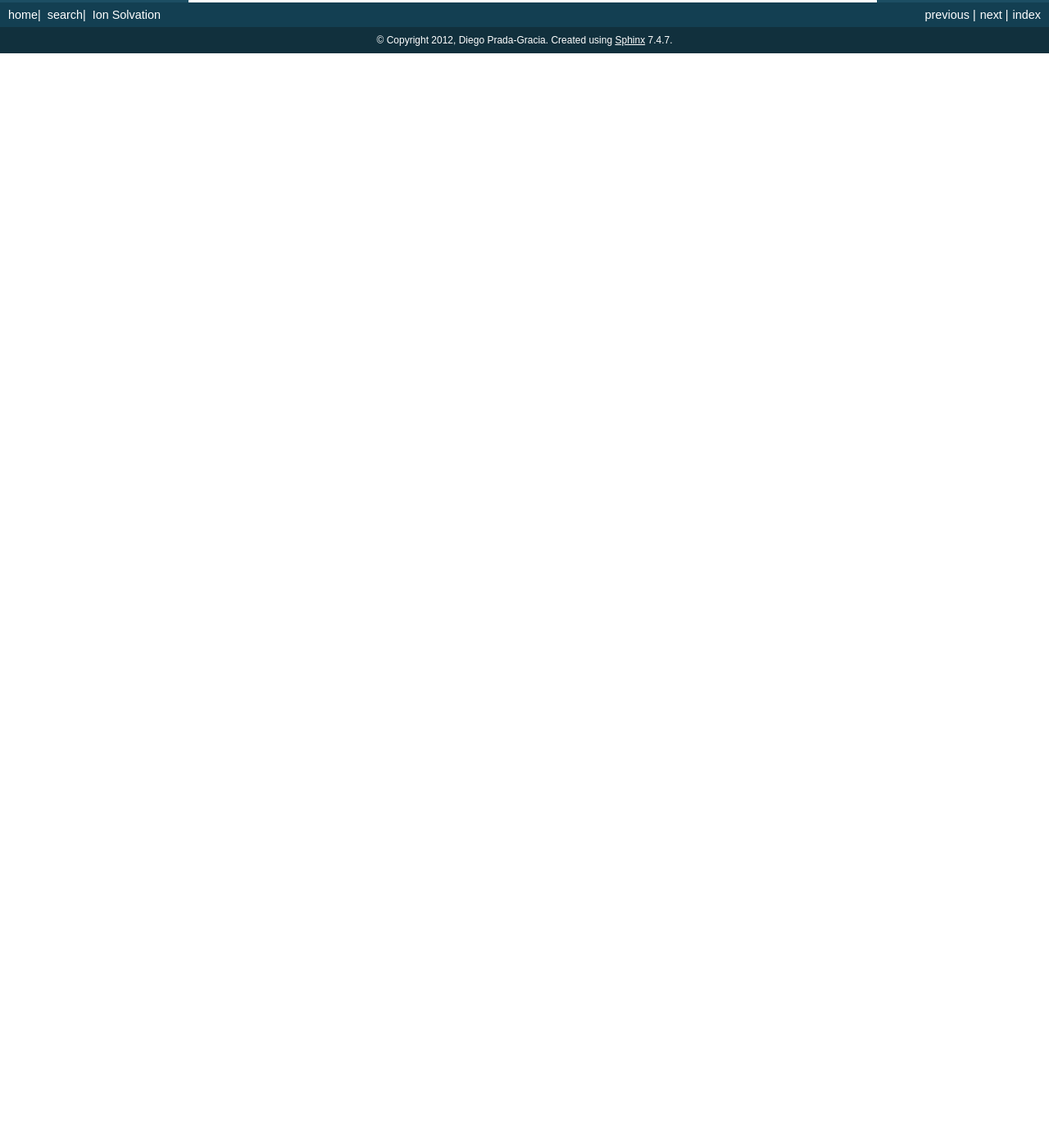
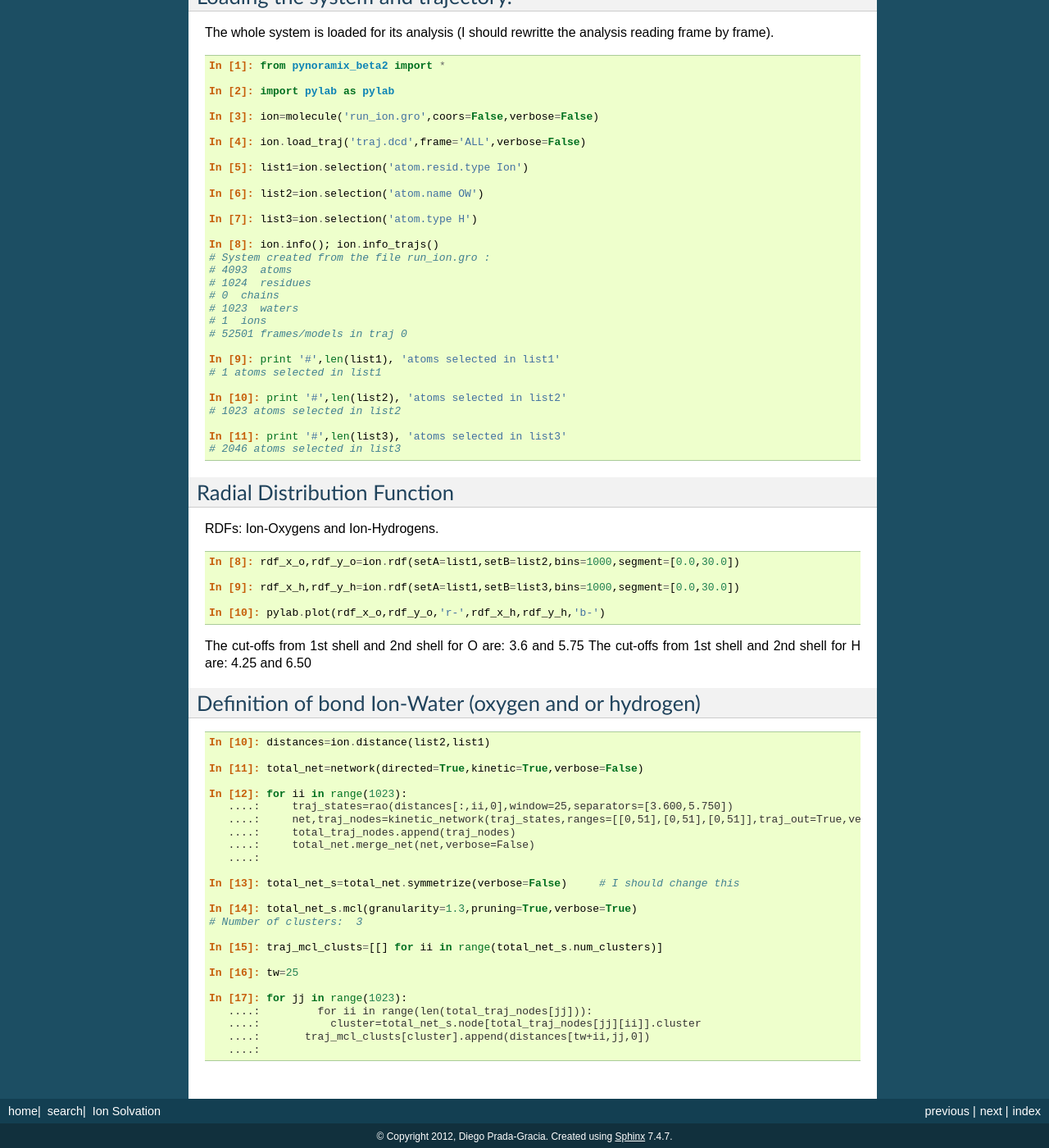
Before and after one commit to dprada/Pynoramix, a Sphinx documentation site: the page built from doc/source/my_projects/ion_solvation.rst, in a window 1280 px wide and 1400 px high, scrolled down 245 px. Shown: the whole window at 82% size. Built offline with Sphinx 7.4.7, drawn with Linux system fonts in a browser that asks for light colours; before the commit the page ends 900 px from its top, so only the background shows below that; some of the changed text lies outside the part shown.

Commit message:
Polishing some functions

```diff
--- a/doc/source/my_projects/ion_solvation.rst
+++ b/doc/source/my_projects/ion_solvation.rst
@@ -1,4 +1,93 @@
 Ion Solvation
-*************
+=============
 
-bla bla bla
+This is the analysis of a water box with one ion.
+
+Loading the system and trajectory.
+**********************************
+
+The whole system is loaded for its analysis (I should rewritte the
+analysis reading frame by frame).
+
+.. sourcecode:: ipython
+
+   In [1]: from pynoramix_beta2 import *
+
+   In [2]: import pylab as pylab
+
+   In [3]: ion=molecule('run_ion.gro',coors=False,verbose=False)
+
+   In [4]: ion.load_traj('traj.dcd',frame='ALL',verbose=False)
+
+   In [5]: list1=ion.selection('atom.resid.type Ion')
+
+   In [6]: list2=ion.selection('atom.name OW')
+
+   In [7]: list3=ion.selection('atom.type H')
+
+   In [8]: ion.info(); ion.info_trajs()
+   # System created from the file run_ion.gro :
+   # 4093  atoms
+   # 1024  residues
+   # 0  chains
+   # 1023  waters
+   # 1  ions
+   # 52501 frames/models in traj 0
+
+   In [9]: print '#',len(list1), 'atoms selected in list1'
+   # 1 atoms selected in list1
+
+   In [10]: print '#',len(list2), 'atoms selected in list2'
+   # 1023 atoms selected in list2
+
+   In [11]: print '#',len(list3), 'atoms selected in list3'
+   # 2046 atoms selected in list3
+
+
+Radial Distribution Function
+****************************
+
+RDFs: Ion-Oxygens and Ion-Hydrogens.
+
+.. sourcecode:: ipython
+
+   In [8]: rdf_x_o,rdf_y_o=ion.rdf(setA=list1,setB=list2,bins=1000,segment=[0.0,30.0])
+
+   In [9]: rdf_x_h,rdf_y_h=ion.rdf(setA=list1,setB=list3,bins=1000,segment=[0.0,30.0])
+
+   In [10]: pylab.plot(rdf_x_o,rdf_y_o,'r-',rdf_x_h,rdf_y_h,'b-')
+
+The cut-offs from 1st shell and 2nd shell for O are: 3.6 and 5.75
+The cut-offs from 1st shell and 2nd shell for H are: 4.25 and 6.50
+
+
+Definition of bond Ion-Water (oxygen and or hydrogen)
+*****************************************************
+
+.. sourcecode:: ipython
+
+   In [10]: distances=ion.distance(list2,list1)
+
+   In [11]: total_net=network(directed=True,kinetic=True,verbose=False)
+
+   In [12]: for ii in range(1023):
+      ....:     traj_states=rao(distances[:,ii,0],window=25,separators=[3.600,5.750])
+      ....:     net,traj_nodes=kinetic_network(traj_states,ranges=[[0,51],[0,51],[0,51]],traj_out=True,verbose=False)
+      ....:     total_traj_nodes.append(traj_nodes)
+      ....:     total_net.merge_net(net,verbose=False)
+      ....:
+
+   In [13]: total_net_s=total_net.symmetrize(verbose=False)     # I should change this
+
+   In [14]: total_net_s.mcl(granularity=1.3,pruning=True,verbose=True)
+   # Number of clusters:  3
+
+   In [15]: traj_mcl_clusts=[[] for ii in range(total_net_s.num_clusters)]
+
+   In [16]: tw=25
+
+   In [17]: for jj in range(1023):
+      ....:         for ii in range(len(total_traj_nodes[jj])):
+      ....:           cluster=total_net_s.node[total_traj_nodes[jj][ii]].cluster
+      ....:       traj_mcl_clusts[cluster].append(distances[tw+ii,jj,0])
+      ....:
--- a/pyn_cl_anal_trajs.py
+++ b/pyn_cl_anal_trajs.py
@@ -1,6 +1,9 @@
 import pyn_fort_anal_trajs as ftrajs
 
 def ganna (traj=None,window=None,ksi=0.5,bins=20,segment=None,delta_x=None,prec=None):
+
+
+
     leng=len(traj)
     opt_norm=1 #(norm=True)
     opt_cumul=1 #(cumul=True)
--- a/pyn_cl_net.py
+++ b/pyn_cl_net.py
@@ -1098,6 +1098,7 @@ class network():
 
 
         a=0
+        self.cluster=[]
         for ii in Clust.keys():
             temp=cl_cluster()
             temp.label=self.node[int(ii)].label
```
Also changed, not shown: doc/source/tutorial_anal_trajs.rst (+9 -5 lines), doc/source/tutorial_molecular_systems.rst (+18 -6 lines), pyn_cl_set.py (+10 -5 lines), 2 other files.
